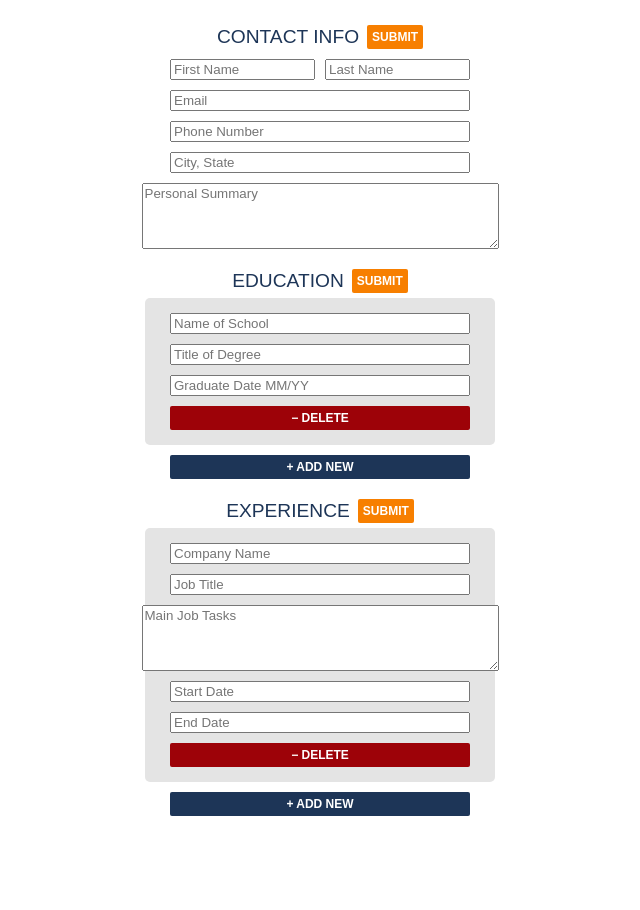
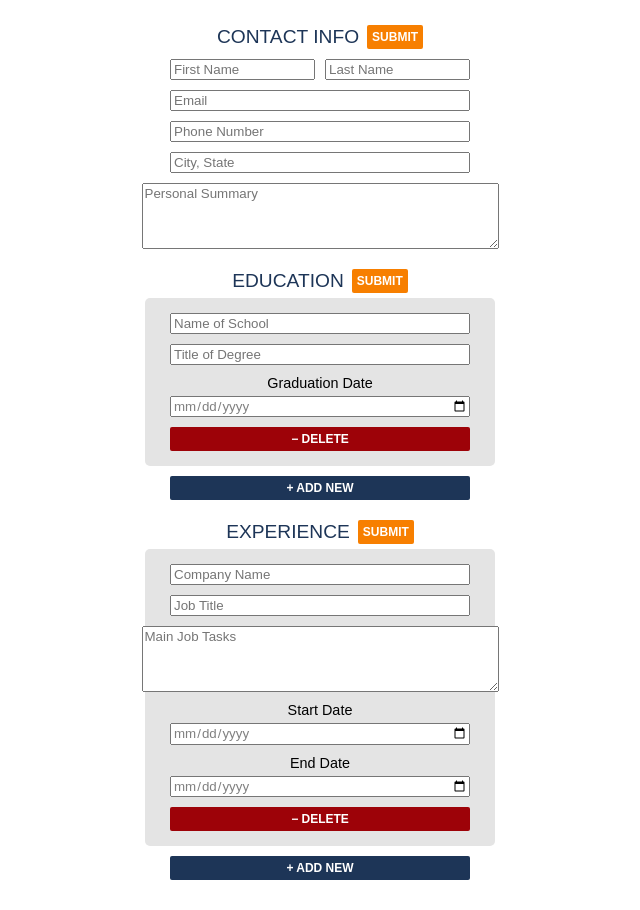
Before and after one commit to eascodes/cv-app, a React (Create React App) app in the folder cv-project/: page / in a window 1280 px wide. Shown: the whole page, without its empty margins (320-960 px from the left). Before the commit the page ends 846 px from the top, so only its background shows below. Built offline with nearby package versions, Linux system fonts and the light colour scheme.

Commit message:
Update date input fields

```diff
--- a/cv-project/src/components/DegreeForm.js
+++ b/cv-project/src/components/DegreeForm.js
@@ -27,9 +27,9 @@ class DegreeForm extends Component {
                         value={title}
                         required
                     ></input>
+                    <p className="form-labels">Graduation Date</p>
                     <input
-                        type="text"
-                        placeholder="Graduate Date MM/YY"
+                        type="date"
                         onChange={handleChange}
                         name="date"
                         className={id}
--- a/cv-project/src/components/JobForm.js
+++ b/cv-project/src/components/JobForm.js
@@ -46,18 +46,18 @@ class JobForm extends Component {
                         cols={42}
                         required
                     />
+                    <p className="form-labels">Start Date</p>
                     <input
-                        type="text"
-                        placeholder="Start Date"
+                        type="date"
                         onChange={handleChange}
                         name="start"
                         className={id}
                         value={start}
                         required
                     ></input>
+                    <p className="form-labels">End Date</p>
                     <input
-                        type="text"
-                        placeholder="End Date"
+                        type="date"
                         onChange={handleChange}
                         name="end"
                         className={id}
--- a/cv-project/src/styles/forms.css
+++ b/cv-project/src/styles/forms.css
@@ -17,6 +17,16 @@ input {
 
 textarea {
     font-family: inherit;
+}
+
+input[type=date] {
+    font-family: inherit;
+    color: gray;
+}
+
+.form-labels {
+    font-size: 0.9rem;
+    margin-bottom: -5px;
 }
 
 .name-field>input {
```
